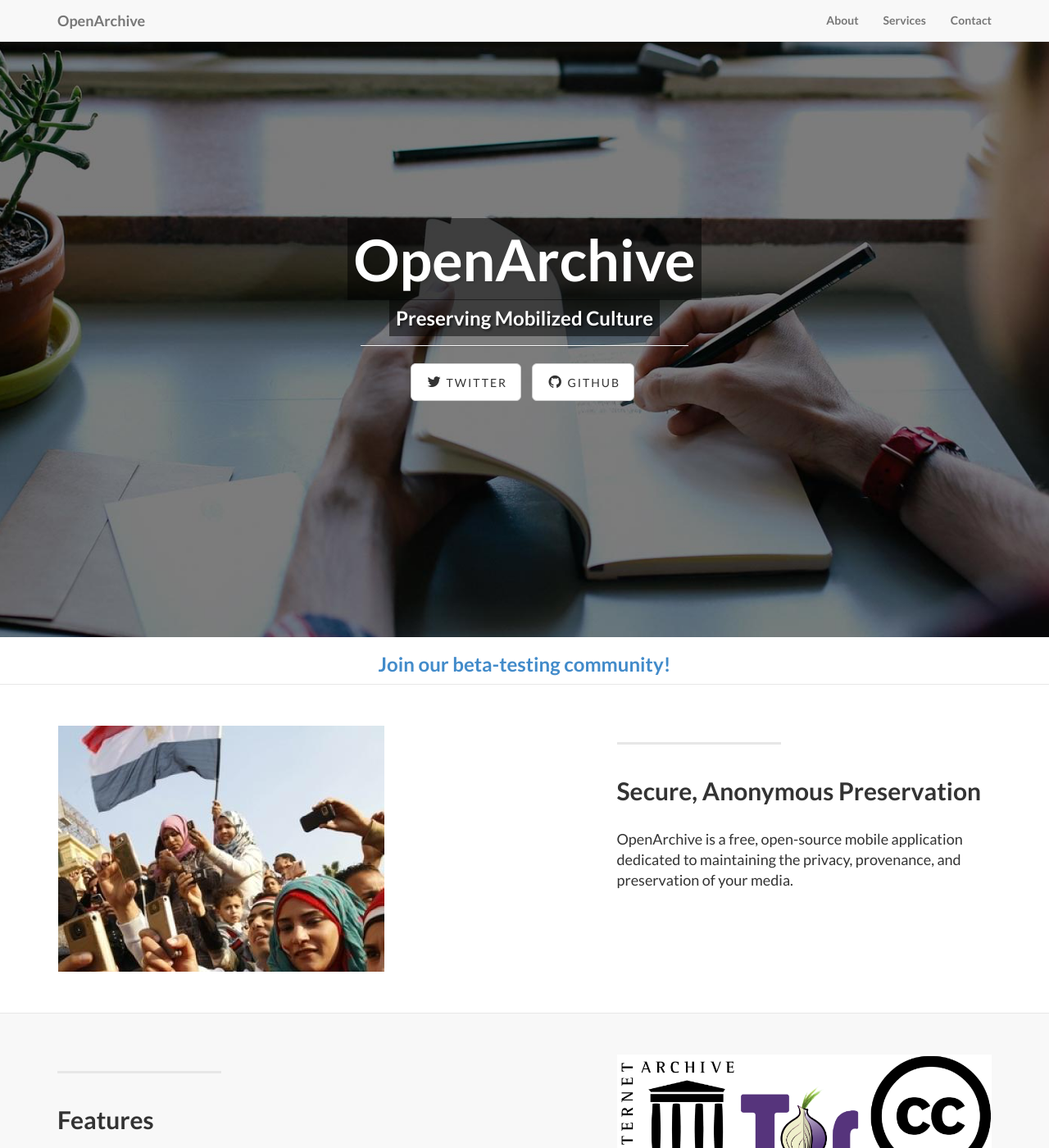
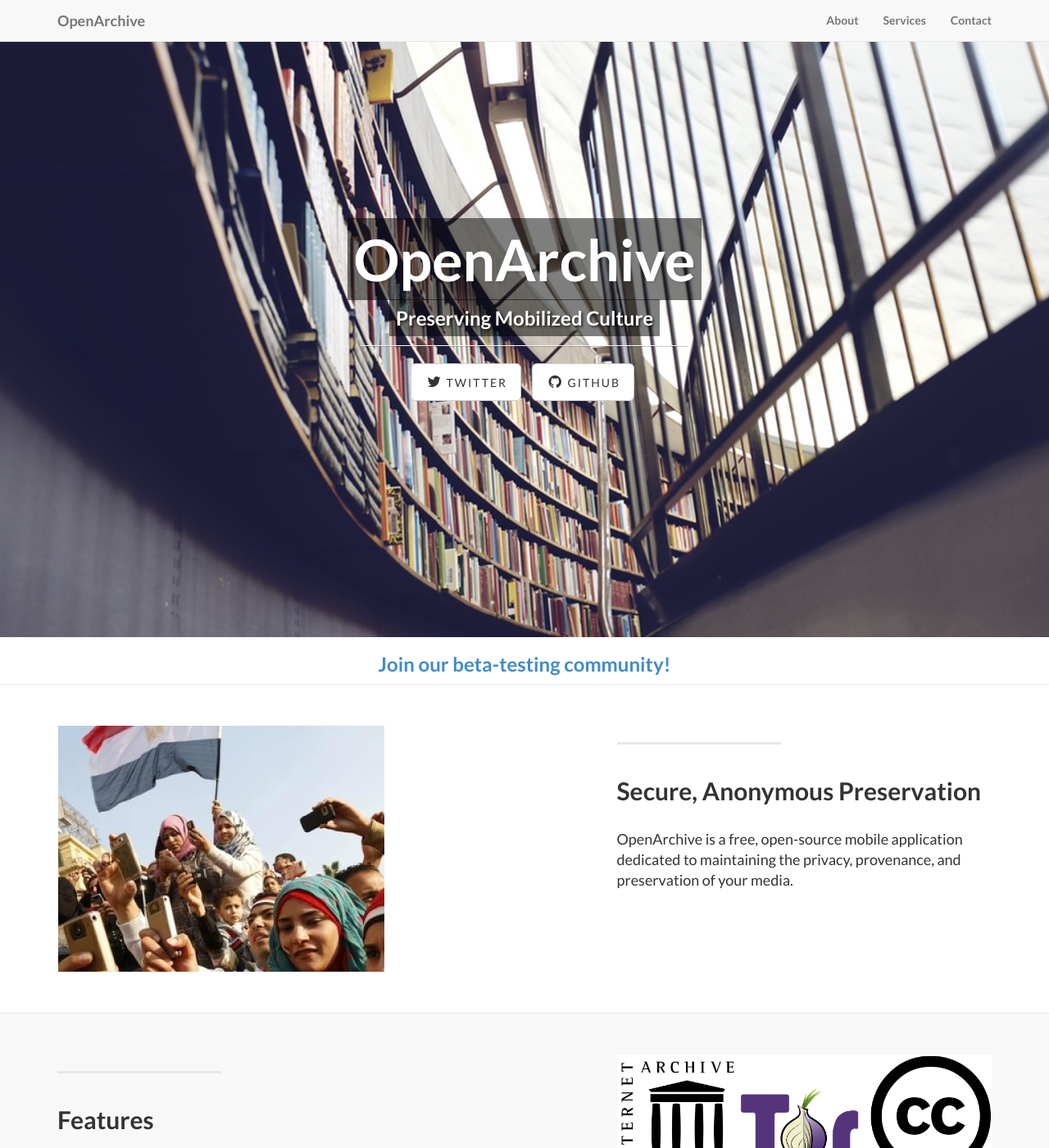
Before and after one commit to mattl/open-archive.org, a Jekyll site: the page built from index.html, in a window 1280 px wide and 1400 px high. Shown: the whole window at 82% size. Built offline with Jekyll 4.4.1, drawn with Linux system fonts in a browser that asks for light colours.

Commit message:
Update landing-page.css

```diff
--- a/css/landing-page.css
+++ b/css/landing-page.css
@@ -31,7 +31,7 @@
     padding-bottom: 50px;
     text-align: center;
     color: #fff;
-    background: url(../img/banner-bg.jpg) no-repeat center center;
+    background: url(../img/intro-bg.jpg) no-repeat center center;
     background-size: cover;
 }
 
```
